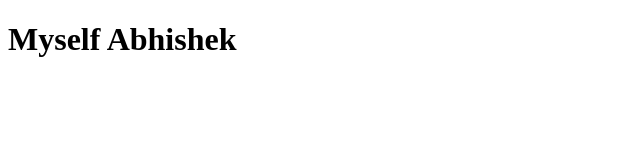
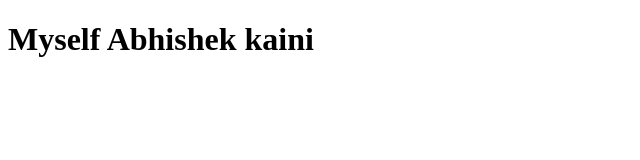
Before and after one commit to AbhishekKaini/hyperZ, a plain HTML site: page index.html in a window 1280 px wide. Shown: the whole page, without its empty margins (0-640 px from the left). Drawn offline with Linux system fonts and the light colour scheme.

Commit message:
My 2nd commit

```diff
--- a/index.html
+++ b/index.html
@@ -7,7 +7,7 @@
     <title>Document</title>
 </head>
 <body>
-    <h1>Myself Abhishek </h1>
+    <h1>Myself Abhishek kaini </h1>
 
 </body>
 </html>
```
